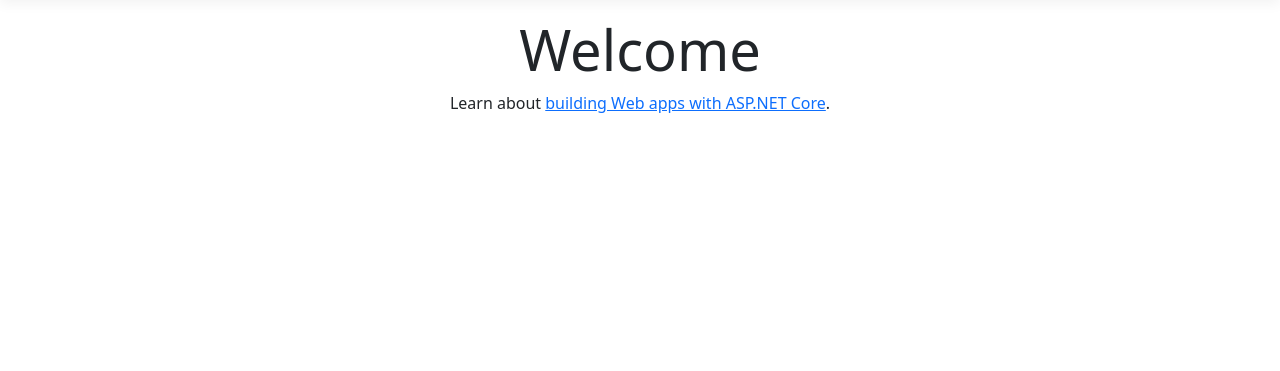
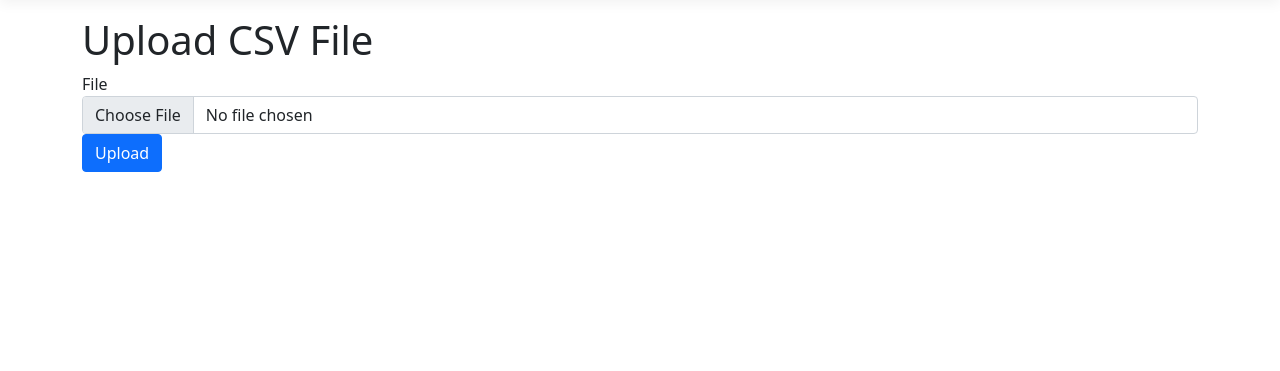
Before and after one commit to gizemclskn/DataAnalyst, an ASP.NET Core app: page / in a window 1280 px wide. Shown: the part 57-428 px from the top of the page. Run offline with ASP.NET Core 8, Linux system fonts and the light colour scheme; style sheets or scripts are compiled from the project's sources; some libraries are stand-ins or nearby versions.

Commit message:
fix: Fixed Index.cshtmlm

```diff
--- a/DataAnalyst/Views/Home/Index.cshtml
+++ b/DataAnalyst/Views/Home/Index.cshtml
@@ -1,8 +1,30 @@
+@model DataAnalyst.Models.UploadModel
 @{
     ViewData["Title"] = "Home Page";
 }
 
-<div class="text-center">
-    <h1 class="display-4">Welcome</h1>
-    <p>Learn about <a href="https://docs.microsoft.com/aspnet/core">building Web apps with ASP.NET Core</a>.</p>
-</div>
+<h1>Upload CSV File</h1>
+<form asp-action="Upload" method="post" enctype="multipart/form-data">
+    <div class="form-group">
+        <label asp-for="File" class="control-label"></label>
+        <input asp-for="File" class="form-control" type="file" />
+    </div>
+    <div class="form-group">
+        <input type="submit" value="Upload" class="btn btn-primary" />
+    </div>
+</form>
+
+@if (ViewBag.ImagePath != null)
+{
+    <div>
+        <h2>Analysis Result</h2>
+        <img src="@ViewBag.ImagePath" alt="Analysis Result" />
+    </div>
+}
+
+@if (ViewBag.ErrorMessage != null)
+{
+    <div class="alert alert-danger" role="alert">
+        @ViewBag.ErrorMessage
+    </div>
+}
```
